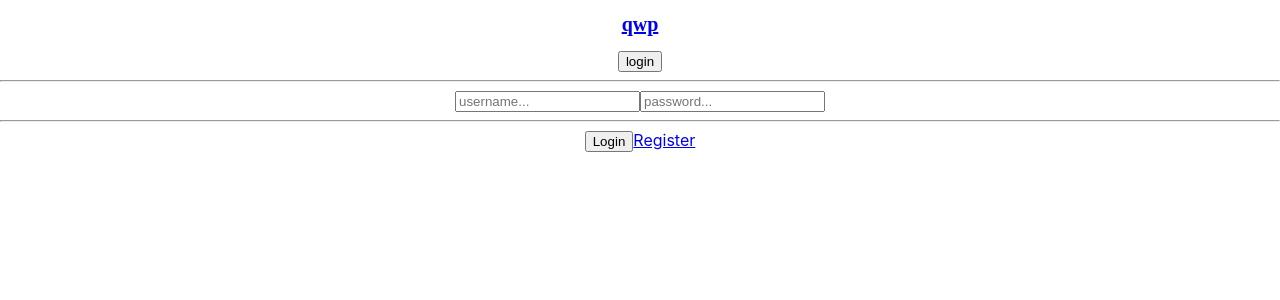
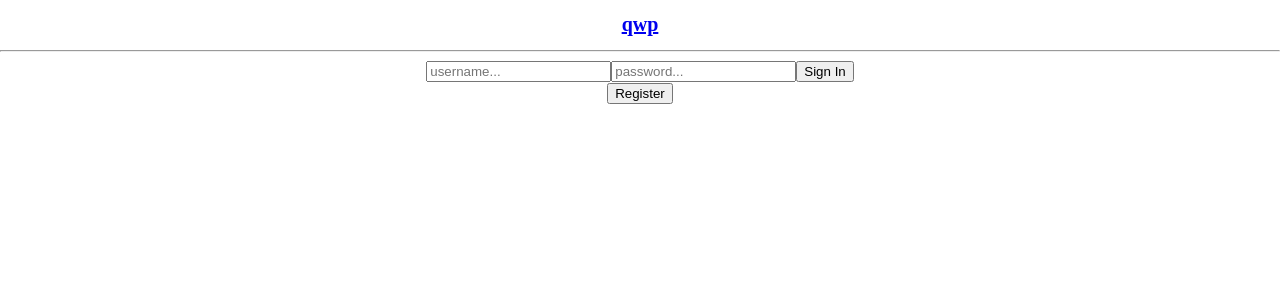
Before and after one commit to erinnnelson/sei-p4, a React (Create React App) app in the folder client/: page /poll/1 in a window 1280 px wide. Before the commit this address led to /. Shown: the top 300 px of the page. Built offline with nearby package versions, Linux system fonts and the light colour scheme; a web font is replaced by a local one.

Commit message:
login/register/homepage logic

```diff
--- a/client/src/App.jsx
+++ b/client/src/App.jsx
@@ -3,10 +3,9 @@ import { Route, Link } from 'react-router-dom';
 import { withRouter } from 'react-router';
 import { loginUser, registerUser, verifyUser, fetchPolls } from './services/api-helper'
 
-import Login from './components/Login'
-import Register from './components/Register'
 import UserPage from './components/user/UserPage'
 import ShowPoll from './components/show/ShowPoll'
+import LoginRegister from './components/LoginRegister'
 
 import './App.css';
 
@@ -25,6 +24,7 @@ class App extends React.Component {
         username: '',
         password: ''
       },
+      registerFormView: false,
       showPoll: null
     })
   }
@@ -40,19 +40,26 @@ class App extends React.Component {
   }
 
   // AUTH
-  handleLoginButton = () => {
-    this.props.history.push("/login")
+  clearFormData = () => {
+    this.setState({
+      registerFormData: {
+        username: '',
+        email: '',
+        password: ''
+      },
+      loginFormData: {
+        username: '',
+        password: ''
+      }
+    })
   }
 
   handleLogin = async () => {
     const userData = await loginUser(this.state.loginFormData);
     this.setState({
       currentUser: userData,
-      loginFormData: {
-        username: '',
-        password: ''
-      }
     })
+    this.clearFormData()
     this.updatePolls()
   }
 
@@ -62,12 +69,9 @@ class App extends React.Component {
     const userData = await loginUser(this.state.registerFormData);
     this.setState({
       currentUser: userData,
-      registerFormData: {
-        username: '',
-        email: '',
-        password: ''
-      },
+      registerFormView: false
     })
+    this.clearFormData()
     this.updatePolls()
   }
 
@@ -78,7 +82,14 @@ class App extends React.Component {
     })
   }
 
-  handleAuthChange = (ev, formName) => {
+  switchRegisterFormView = () => {
+    this.clearFormData()
+    this.setState(prevState => ({
+      registerFormView: !prevState.registerFormView
+    }))
+  }
+
+  handleFormChange = (ev, formName) => {
     const { name, value } = ev.target;
     this.setState(prevState => ({
       [formName]: {
@@ -102,33 +113,34 @@ class App extends React.Component {
       <div className="App">
         <header>
           <Link to='/'><h1 id='logo'>qwp</h1></Link>
-          <div>
-            {this.state.currentUser
-              ?
-              <>
-                <p>{this.state.currentUser && <Link to='/'>{this.state.currentUser.username}</Link>}</p>
-                <button onClick={this.handleLogout}>logout</button>
-              </>
-              :
-              <Link to='/'><button>login</button></Link>
-            }
-          </div>
+          {this.state.currentUser &&
+            <div>
+              <Link to='/'>{this.state.currentUser.username}</Link>
+              <p><button onClick={this.handleLogout}>logout</button></p>
+            </div>
+          }
         </header>
         <main>
 
-          {/* USERPAGE OR LOGIN VIEW */}
+          {/* USERPAGE VIEW */}
           <Route exact path='/' render={() => (
             this.state.currentUser
               ?
               <UserPage
+                // delete user prop? //
                 user={this.state.currentUser}
                 polls={this.state.currentUserPolls}
+                handleChange={this.handleFormChange}
               />
               :
-              <Login
+              <LoginRegister
                 handleLogin={this.handleLogin}
-                handleChange={this.handleAuthChange}
-                formData={this.state.loginFormData}
+                handleRegister={this.handleRegister}
+                loginFormData={this.state.loginFormData}
+                registerFormData={this.state.registerFormData}
+                handleFormChange={this.handleFormChange}
+                registerFormView={this.state.registerFormView}
+                switchRegisterFormView={this.switchRegisterFormView}
               />
           )} />
 
@@ -140,20 +152,20 @@ class App extends React.Component {
                 pollId={props.match.params.id}
               />
               :
-              this.props.history.push('/')
+              <LoginRegister
+                handleLogin={this.handleLogin}
+                handleRegister={this.handleRegister}
+                loginFormData={this.state.loginFormData}
+                registerFormData={this.state.registerFormData}
+                handleFormChange={this.handleFormChange}
+                registerFormView={this.state.registerFormView}
+                switchRegisterFormView={this.state.switchRegisterFormView}
+              />
           )} />
 
-          {/* REGISTER VIEW HANDLE ANY STRAY URL REQUESTS */}
+          {/* HANDLE STRAY URL REQUEST */}
           <Route exact path='/:route' render={(props) => (
-            props.match.params.route === 'register' && !this.state.currentUser
-              ?
-              <Register
-                handleRegister={this.handleRegister}
-                handleChange={this.handleAuthChange}
-                formData={this.state.registerFormData}
-              />
-              :
-              this.props.history.push('/')
+            this.props.history.push('/')
           )} />
         </main>
       </div>
--- a/client/src/components/Login.jsx
+++ b/client/src/components/Login.jsx
@@ -25,9 +25,7 @@ const Login = (props) => {
           onChange={(ev) => {
             props.handleChange(ev, 'loginFormData')
           }} />
-        <hr/>
-        <button>Login</button>
-        <Link to='/register'>Register</Link>
+        <button>Sign In</button>
       </form>
     </div>
   );
--- /dev/null
+++ b/client/src/components/LoginRegister.jsx
@@ -0,0 +1,37 @@
+import React from 'react';
+import { Link, Route } from 'react-router-dom';
+import Login from './Login'
+import Register from './Register'
+
+// FORMAT IMPORTS!!
+
+const LoginRegister = (props) => {
+
+  return (
+    <div>
+      {props.registerFormView
+        ?
+        <Register
+          handleRegister={props.handleRegister}
+          handleChange={props.handleFormChange}
+          formData={props.registerFormData}
+        />
+        :
+        <Login
+          handleLogin={props.handleLogin}
+          handleChange={props.handleFormChange}
+          formData={props.loginFormData} />
+      }
+      <button onClick={props.switchRegisterFormView}>
+        {props.registerFormView
+          ?
+          'Login'
+          :
+          'Register'
+      }
+      </button>
+    </div>
+  );
+}
+
+export default LoginRegister;
--- a/client/src/components/Register.jsx
+++ b/client/src/components/Register.jsx
@@ -4,7 +4,6 @@ const Register = (props) => {
 
   return (
     <div className="register-container">
-      <h2>Register</h2>
       <hr />
       <form onSubmit={props.handleRegister} >
         <input
@@ -31,8 +30,7 @@ const Register = (props) => {
           onChange={(ev) => {
             props.handleChange(ev, 'registerFormData')
           }} />
-        <hr/>
-        <button>Register</button>
+        <button>Sign Up</button>
       </form>
     </div>
   );
--- a/client/src/components/user/UserPage.jsx
+++ b/client/src/components/user/UserPage.jsx
@@ -1,9 +1,13 @@
 import React from 'react';
 import UserPolls from './UserPolls'
+// import PollForm from './PollForm'
 
 const UserPage = (props) => {
   return (
     <div className="user-page-container">
+      {/* <PollForm
+        polls={props.polls}
+      /> */}
       <UserPolls
         polls={props.polls}
       />
```
